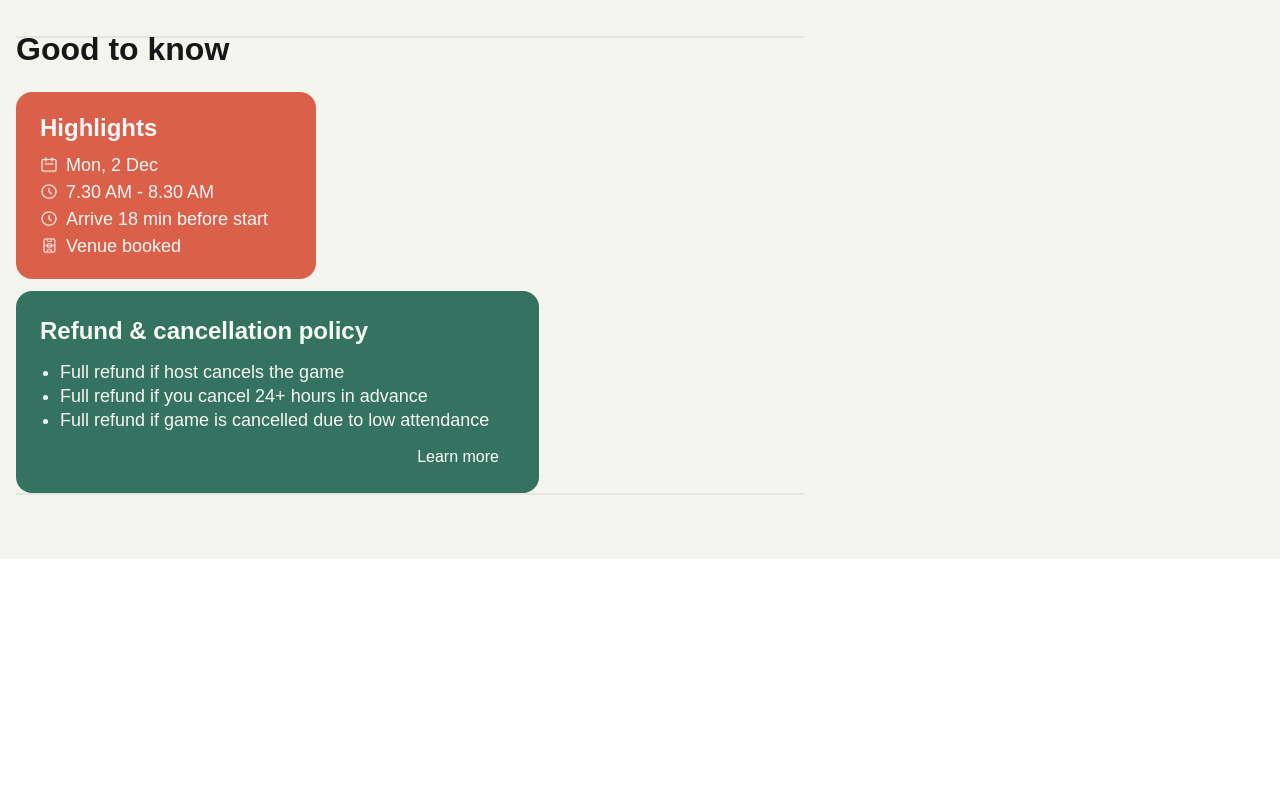
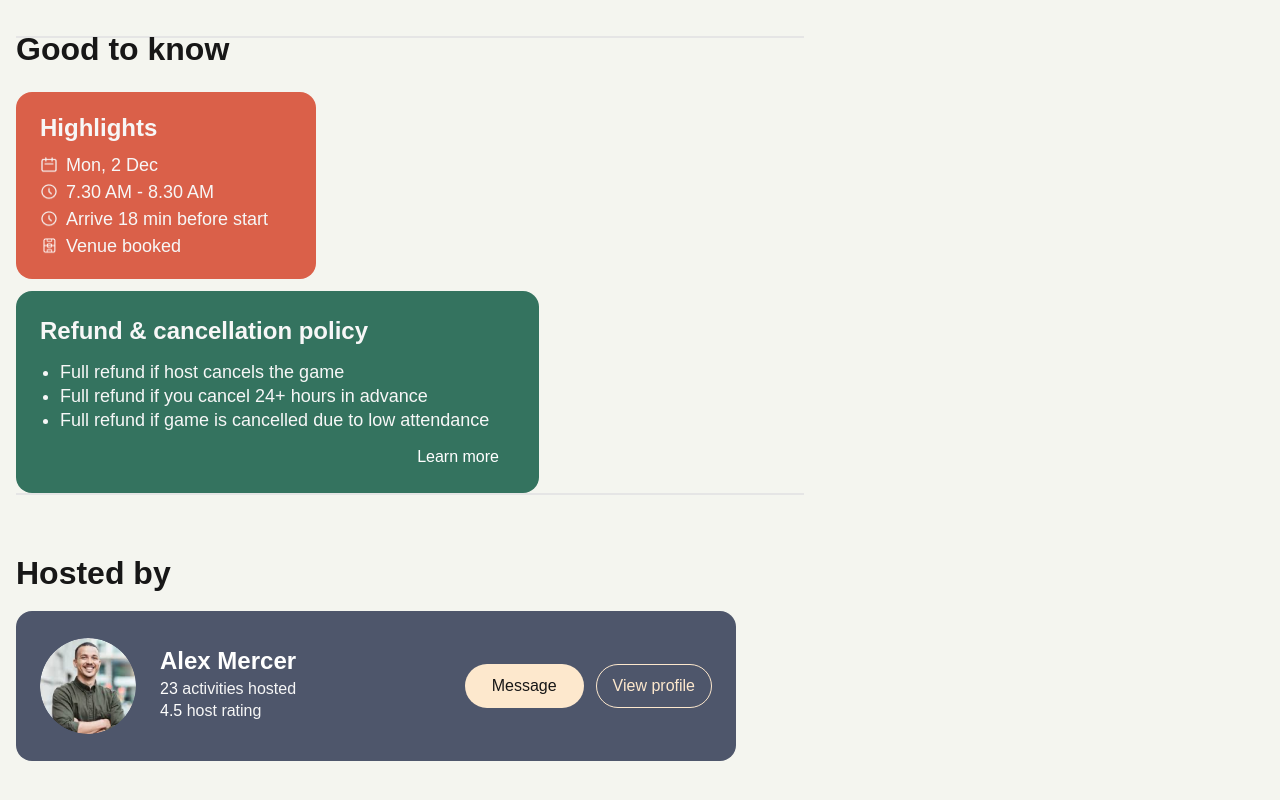
Before and after one commit to rakibul58/Finixcode-Frontend, a React (Vite) app: page / in a window 1280 px wide. Shown: the part 1462-2262 px from the top of the page. Before the commit the page ends 2021 px from the top, so only its background shows below. Built offline with nearby package versions, Linux system fonts and the light colour scheme; a web font is replaced by a local one.

Commit message:
hosted by

```diff
--- /dev/null
+++ b/src/components/HostedBy.tsx
@@ -0,0 +1,50 @@
+import person from "../assets/Frame 1984079473.png";
+
+export default function HostedBy() {
+  return (
+    <div className="min-h-[330px] my-auto flex flex-col items-start justify-center py-10 md:py-0">
+      <div className="w-full mx-auto">
+        <h2 className="text-[32px] leading-[28px] tracking-[0%] font-bold text-night-black mb-6">
+          Hosted by
+        </h2>
+
+        <div className="bg-gray-blue py-[27px] px-6 rounded-2xl w-full max-w-[720px]">
+          <div className="flex flex-col sm:flex-row items-center justify-between">
+            <div className="flex flex-col sm:flex-row items-center">
+              <div className="size-[96px] rounded-full overflow-hidden flex-shrink-0">
+                <img
+                  src={person}
+                  alt="Alex Mercer profile"
+                  className="w-full h-full object-cover"
+                />
+              </div>
+
+              <div className="mt-4 sm:mt-0 sm:ml-6 text-center sm:text-left">
+                <h3 className="text-2xl font-bold leading-[22px] tracking-[0%] text-white mb-[6px]">
+                  Alex Mercer
+                </h3>
+                <p className="text-[#F6F6F6] text-[16px] leading-[22px] font-normal">
+                  <span className="font-medium text-white">23</span> activities
+                  hosted
+                </p>
+                <p className=" text-[#F6F6F6] text-[16px] leading-[22px] font-normal">
+                  <span className="font-medium text-white">4.5</span> host
+                  rating
+                </p>
+              </div>
+            </div>
+
+            <div className="flex flex-col sm:flex-row gap-3 mt-6 sm:mt-0">
+              <button className="bg-light-apricot px-[27px] py-[10px] rounded-full hover:bg-[#f5d4b0] transition-colors font-medium text-night-black text-[16px] leading-[22px] cursor-pointer">
+                Message
+              </button>
+              <button className="border border-light-apricot text-light-apricot px-4 py-[10px] rounded-full hover:bg-gray-600 transition-colors cursor-pointer font-medium text-[16px] leading-[22px]">
+                View profile
+              </button>
+            </div>
+          </div>
+        </div>
+      </div>
+    </div>
+  );
+}
--- a/src/components/InfoTab.tsx
+++ b/src/components/InfoTab.tsx
@@ -1,5 +1,6 @@
 import AboutEvent from "./AboutEvent";
 import GoodToKnow from "./GoodToKnow";
+import HostedBy from "./HostedBy";
 import Location from "./Location";
 import TagsDisplay from "./TagsDisplay";
 
@@ -10,6 +11,7 @@ export default function InfoTab(){
       <AboutEvent />
       <Location />
       <GoodToKnow />
+      <HostedBy />
     </div>
   );
 };
--- a/src/components/Location.tsx
+++ b/src/components/Location.tsx
@@ -16,7 +16,7 @@ const Location = () => {
             </p>
           </div>
           <div>
-            <button className="border border-gray-400 rounded-full py-2 px-6 text-gray-700 hover:bg-gray-50 transition-colors">
+            <button className="border border-gray-blue font-medium text-lg leading-[100%] tracking-[0%] rounded-full py-[15px] px-4 text-gray-blue hover:bg-gray-50 transition-colors">
               Open maps
             </button>
           </div>
```
Also changed, not shown: src/assets/Frame 1984079473.png (added).
